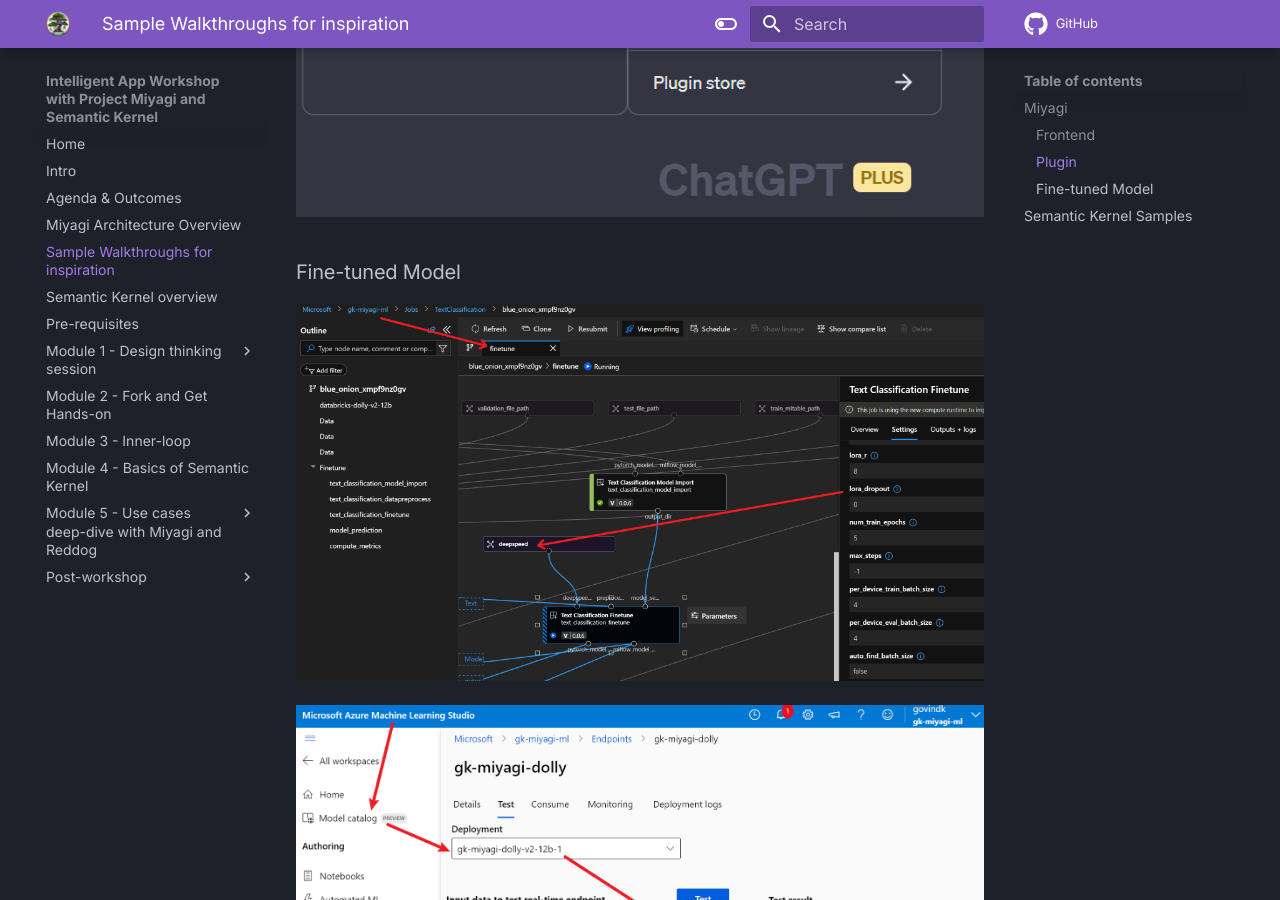
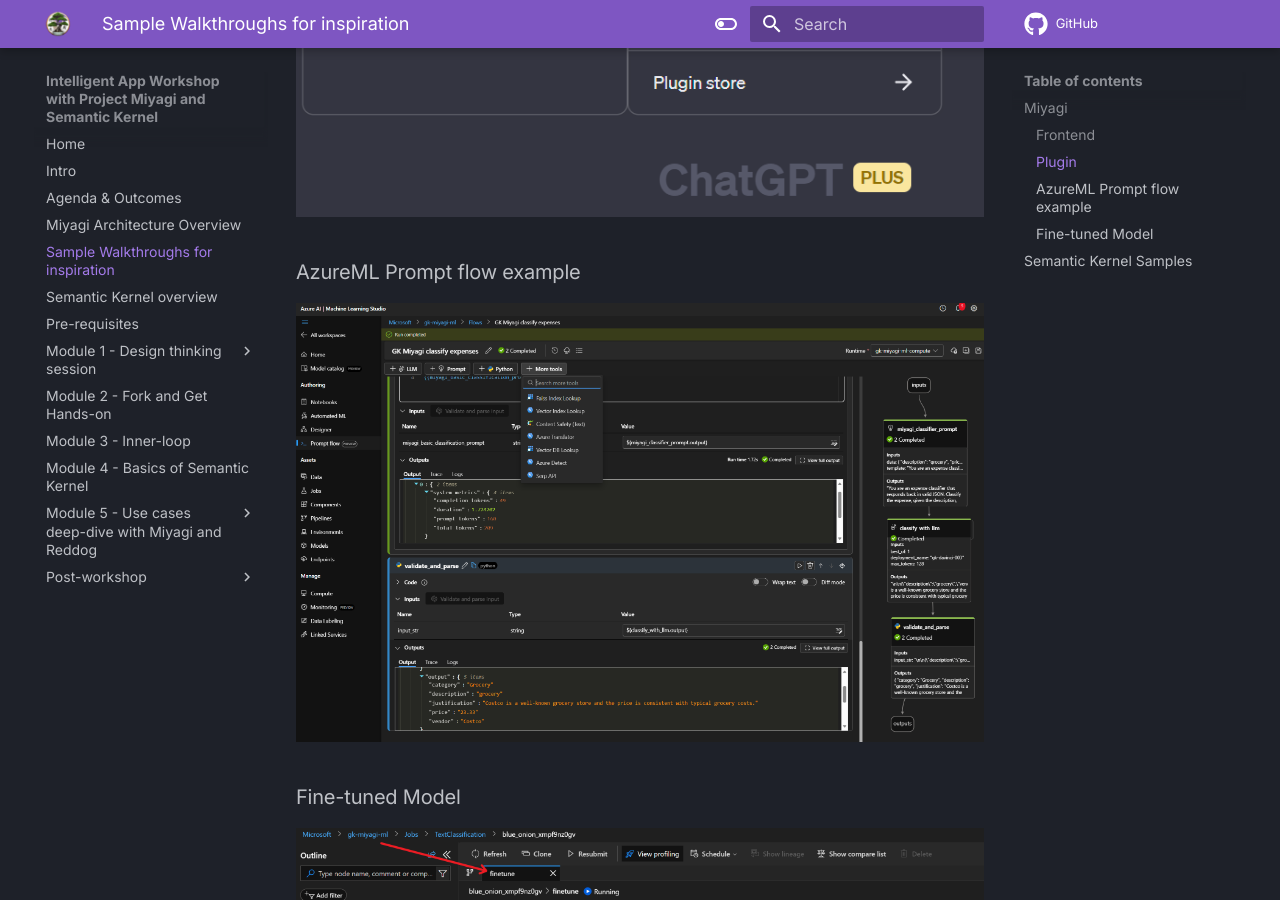
Before and after one commit to Azure/intelligent-app-workshop, an MkDocs documentation site: the page built from docs/wksp/00-intro/samples-walk-through.md, in a window 1280 px wide and 900 px high, scrolled down 1315 px. Built offline with MkDocs 1.6.1 and Material for MkDocs 9.7.7, drawn with Linux system fonts in a browser that asks for light colours; comment, search, counter and statistics services are not loaded.

Commit message:
add aml prompt flow example

```diff
--- a/docs/wksp/00-intro/samples-walk-through.md
+++ b/docs/wksp/00-intro/samples-walk-through.md
@@ -11,6 +11,9 @@
 
 ![plugin](../../assets/images/plugin.png)
 
+### AzureML Prompt flow example
+![pf](../../assets/images/prompt-flow-basic.png)
+
 ### Fine-tuned Model
 
 ![fine-tune](../../assets/images/aml-finetune.png)
```
Also changed, not shown: docs/assets/images/prompt-flow-basic.png (added).
